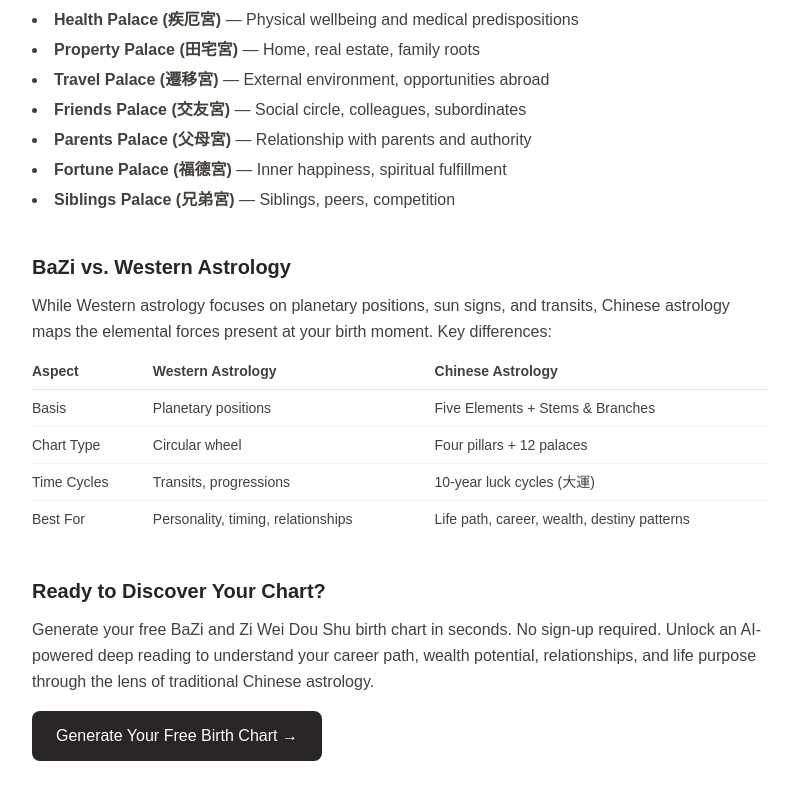
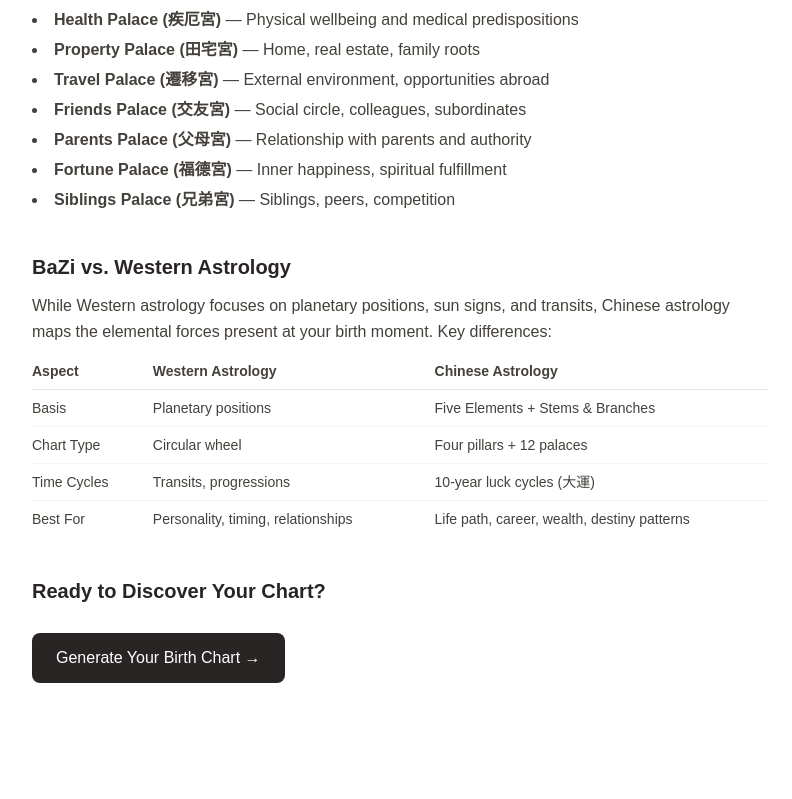
Before and after one commit to zhan-fg/bazi-ziwei-web, a Next.js app: page /chinese-astrology in a window 1280 px wide. Shown: the part 1039-1838 px from the top of the page, without its empty margins (240-1032 px from the left). After the commit the page ends 1770 px from the top, so only its background shows below. Built offline with nearby package versions, Linux system fonts and the light colour scheme.

Commit message:
Remove 'Free' from all SEO copy

```diff
--- a/app/chinese-astrology/page.tsx
+++ b/app/chinese-astrology/page.tsx
@@ -128,17 +128,11 @@ export default function ChineseAstrologyPage() {
 
       <section>
         <h2 className="text-xl font-semibold text-stone-800 mb-3">Ready to Discover Your Chart?</h2>
-        <p>
-          Generate your free BaZi and Zi Wei Dou Shu birth chart in seconds. No sign-up required.
-          Unlock an AI-powered deep reading to understand your career path, wealth potential,
-          relationships, and life purpose through the lens of traditional Chinese astrology.
+        <p className="text-stone-500">
+          <Link href="/" className="inline-block mt-4 bg-stone-800 hover:bg-stone-900 text-white px-6 py-3 rounded-lg font-medium transition">
+            Generate Your Birth Chart →
+          </Link>
         </p>
-        <Link
-          href="/"
-          className="inline-block mt-4 bg-stone-800 hover:bg-stone-900 text-white px-6 py-3 rounded-lg font-medium transition"
-        >
-          Generate Your Free Birth Chart →
-        </Link>
       </section>
     </main>
   );
--- a/app/layout.tsx
+++ b/app/layout.tsx
@@ -6,20 +6,20 @@ const geistSans = Geist({ variable: "--font-geist-sans", subsets: ["latin"] });
 const geistMono = Geist_Mono({ variable: "--font-geist-mono", subsets: ["latin"] });
 
 export const metadata: Metadata = {
-  title: "Free BaZi & Ziwei Chart — Chinese Astrology Birth Chart Calculator",
+  title: "BaZi & Ziwei Chart — Chinese Astrology Birth Chart Calculator",
   description:
-    "Generate your free BaZi (Four Pillars of Destiny) and Zi Wei Dou Shu birth chart. AI-powered Chinese astrology reading with career, wealth, relationship, and life path predictions.",
+    "Generate your BaZi (Four Pillars of Destiny) and Zi Wei Dou Shu birth chart. AI-powered Chinese astrology reading with career, wealth, relationship, and life path predictions.",
   openGraph: {
-    title: "Free Chinese Astrology Birth Chart — BaZi & Ziwei Reading",
+    title: "Chinese Astrology Birth Chart — BaZi & Ziwei Reading",
     description:
-      "Discover your destiny through traditional Chinese astrology. Free birth chart calculator with AI-powered deep reading.",
+      "Discover your destiny through traditional Chinese astrology. Birth chart calculator with AI-powered deep reading.",
     type: "website",
   },
   twitter: {
     card: "summary",
     title: "BaZi & Ziwei — Chinese Astrology Chart",
     description:
-      "Free birth chart calculator with AI-powered deep reading.",
+      "Birth chart calculator with AI-powered deep reading.",
   },
 };
 
--- a/app/page.tsx
+++ b/app/page.tsx
@@ -61,7 +61,7 @@ export default function HomePage() {
       {/* Hero */}
       <section className="text-center px-4 pt-20 pb-10 bg-gradient-to-b from-amber-50 to-white">
         <h1 className="text-4xl sm:text-5xl font-bold text-stone-800 mb-4 tracking-tight">
-          Free Chinese Astrology Birth Chart
+          Chinese Astrology Birth Chart
         </h1>
         <p className="text-lg sm:text-xl text-stone-500 max-w-xl mx-auto mb-2">
           BaZi · Four Pillars of Destiny · Zi Wei Dou Shu
@@ -93,7 +93,7 @@ export default function HomePage() {
             <form onSubmit={handleSubmit} className="space-y-5">
               <div className="text-center mb-2">
                 <h2 className="text-lg font-semibold text-stone-800">Enter Your Birth Details</h2>
-                <p className="text-xs text-stone-400 mt-1">Free · No sign-up · Instant results</p>
+                <p className="text-xs text-stone-400 mt-1">Instant chart generation · No sign-up required</p>
               </div>
 
               <div className="grid grid-cols-3 gap-3">
@@ -152,7 +152,7 @@ export default function HomePage() {
 
               <button type="submit" disabled={loading}
                 className="w-full py-3 bg-stone-800 hover:bg-stone-900 disabled:bg-stone-400 text-white font-medium rounded-lg transition">
-                Generate Your Free Birth Chart
+                Generate Birth Chart
               </button>
             </form>
           )}
```
